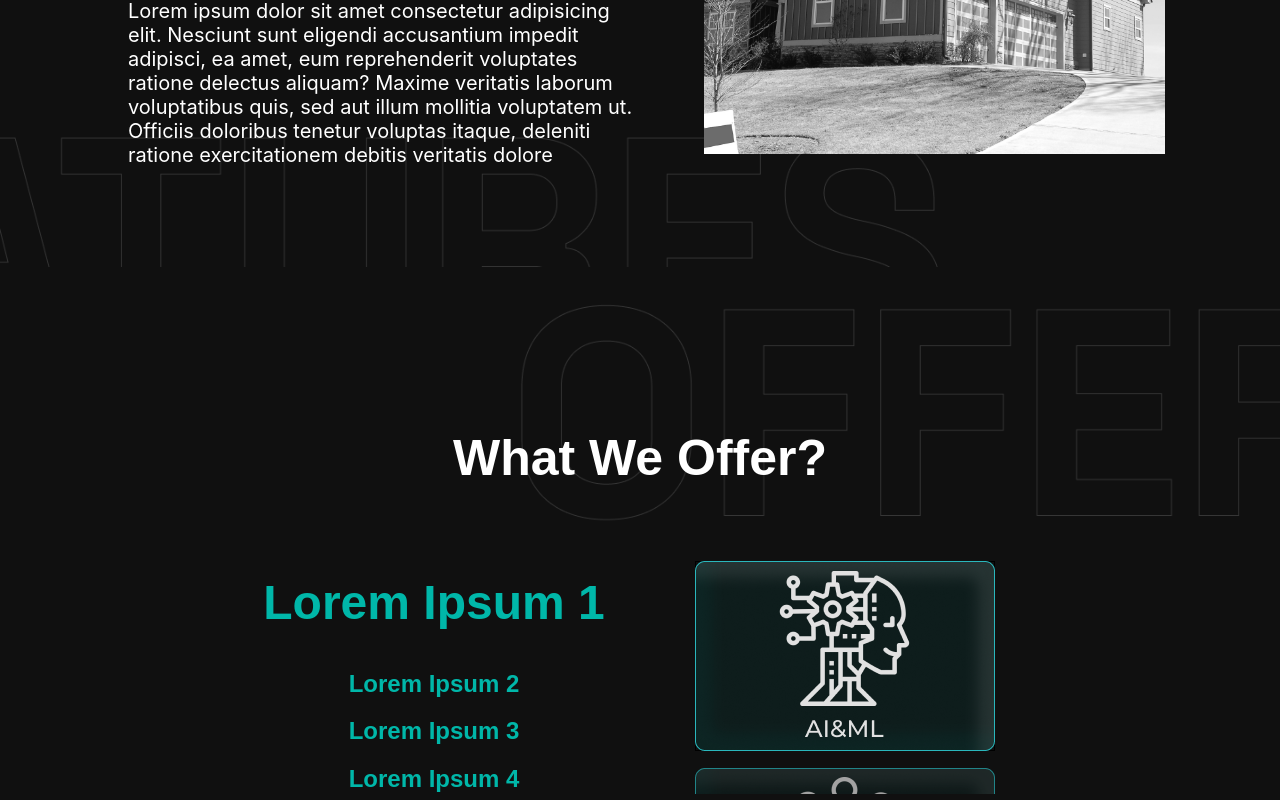
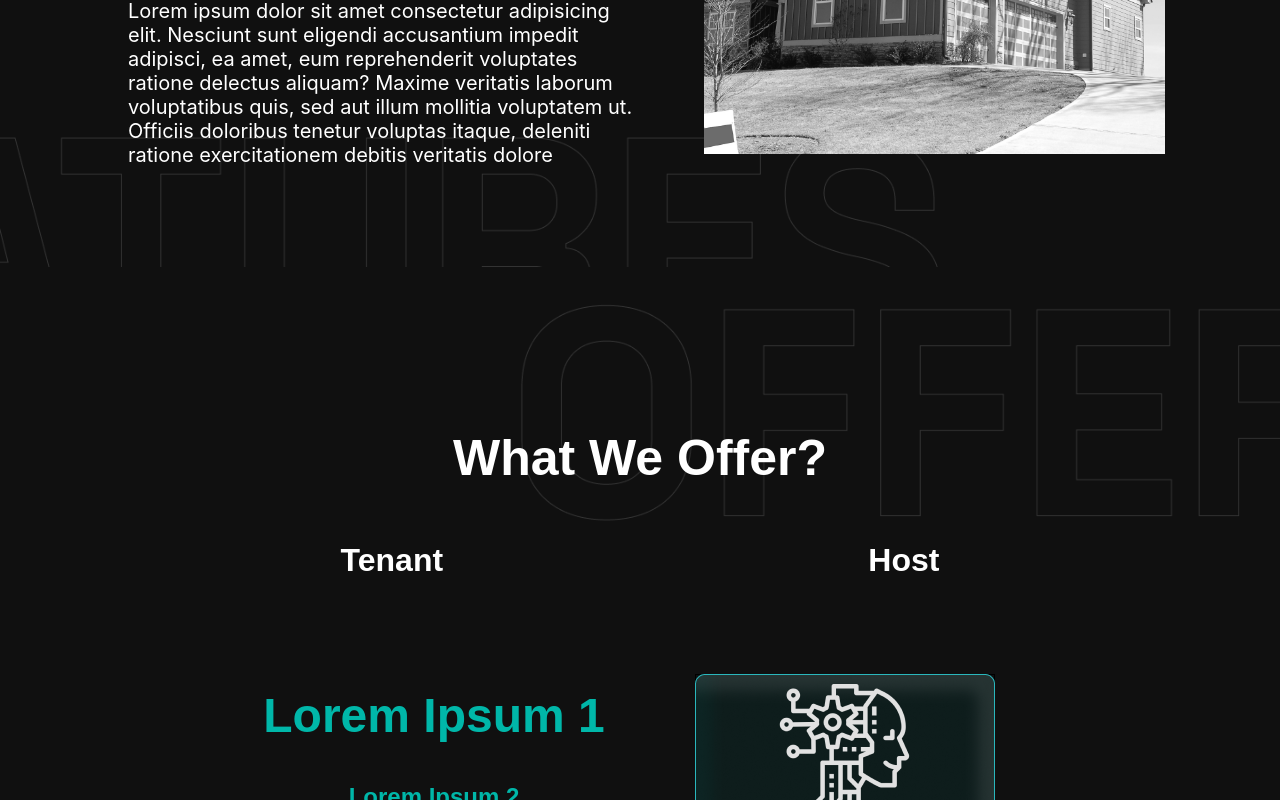
Before and after one commit to eekshitchawla/rectr, a React (Create React App) app: page / in a window 1280 px wide. Shown: the part 1436-2236 px from the top of the page. Built offline with nearby package versions, Linux system fonts and the light colour scheme.

Commit message:
tenant and host added in why us

```diff
--- a/src/App.css
+++ b/src/App.css
@@ -5,7 +5,6 @@
   flex-wrap: wrap;
   align-items: center;
   justify-content: center;
-  font-size: 2vh;
 }
 
 #headingContainer {
@@ -24,6 +23,7 @@
 }
 
 #content{
+  font-size: 15px;
   text-align: justify;
 }
 
--- a/src/Home.js
+++ b/src/Home.js
@@ -19,7 +19,10 @@ const Home = () => {
       <div id="headingContainer">
         <div id="heading"><h1 id="headingH1">WELCOME TO RECTR.IN</h1></div>
         <div id="content">
-          Lorem ipsum dolor sit amet consectetur adipisicing elit. Laboriosam modi accusamus soluta sit unde aperiam ipsa suscipit, aspernatur cumque, alias hic ratione, repellat illo voluptate ipsum asperiores voluptas! Error laborum assumenda nulla totam beatae vel praesentium? Totam perferendis tempora voluptas eaque quaerat quas in et rem blanditiis facilis? Rem, incidunt.
+          Lorem ipsum dolor sit amet consectetur adipisicing elit. Laboriosam modi accusamus soluta
+          sit unde aperiam ipsa suscipit, aspernatur cumque, alias hic ratione, repellat illo voluptate
+          ipsum asperiores voluptas! Error laborum assumenda nulla totam beatae vel praesentium? Totam
+          perferendis tempora voluptas eaque quaerat quas in et rem blanditiis facilis? Rem, incidunt.
         </div>
       </div>
       <div id='imgContainer'>
--- a/src/screens/WhyUs/WhyUs.css
+++ b/src/screens/WhyUs/WhyUs.css
@@ -51,6 +51,7 @@ h2.enlarged {
     overflow-y: scroll;
     scroll-snap-type: y mandatory;
     padding: 0 7vh 0 ;
+    scroll-behavior: smooth;
 }
 
 #scrollContainer::-webkit-scrollbar {
@@ -106,3 +107,10 @@ h2.enlarged {
 #imgId{
     margin: 1vh 0;
 }
+#tenantNhost h1.activePerson {
+    border-bottom: 3px solid #00B7A9;
+  }
+
+  #headingTNH{
+    color: white;
+  }
--- a/src/screens/WhyUs/WhyUs.js
+++ b/src/screens/WhyUs/WhyUs.js
@@ -1,10 +1,12 @@
 import React, { useState, useRef } from "react";
 import imgUs from '../../assets/aiml.png';
 import imgUs2 from '../../assets/bigData.png';
-import '../WhyUs/WhyUs.css';
+import './WhyUs.css';
 
 const WhyUs = () => {
-    const data = [
+
+
+    const tenantData = [
         {
             id: 1,
             key: 1,
@@ -34,8 +36,40 @@ const WhyUs = () => {
             img: imgUs2
         }
     ];
+    const hostData = [
+        {
+            id: 1,
+            key: 1,
+            title: "Lorem Ipsum 5",
+            text: "Lorem ipsum dolor sit amet consectetur adipisicing elit. Accusamus consequatur reiciendis voluptates, aperiam repellat perferendis qui quidem ipsa rem tempore, eius eos, eligendi saepe? Ipsa illum dicta ipsum officiis numquam.",
+            img: imgUs
+        },
+        {
+            id: 2,
+            key: 2,
+            title: "Lorem Ipsum 6",
+            text: "Lorem ipsum dolor sit amet consectetur adipisicing elit. Accusamus consequatur reiciendis voluptates, aperiam repellat perferendis qui quidem ipsa rem tempore, eius eos, eligendi saepe? Ipsa illum dicta ipsum officiis numquam.",
+            img: imgUs2
+        },
+        {
+            id: 3,
+            key: 3,
+            title: "Lorem Ipsum 7",
+            text: "Lorem ipsum dolor sit amet consectetur adipisicing elit. Accusamus consequatur reiciendis voluptates, aperiam repellat perferendis qui quidem ipsa rem tempore, eius eos, eligendi saepe? Ipsa illum dicta ipsum officiis numquam.",
+            img: imgUs
+        },
+        {
+            id: 4,
+            key: 4,
+            title: "Lorem Ipsum 8",
+            text: "Lorem ipsum dolor sit amet consectetur adipisicing elit. Accusamus consequatur reiciendis voluptates, aperiam repellat perferendis qui quidem ipsa rem tempore, eius eos, eligendi saepe? Ipsa illum dicta ipsum officiis numquam.",
+            img: imgUs2
+        }
+    ];
+
 
     const [toggle, setToggle] = useState(1);
+    const [data, setData] = useState(tenantData);
     const scrollContainerRef = useRef(null);
 
     const handleTextClick = (id) => {
@@ -43,19 +77,29 @@ const WhyUs = () => {
         const imageIndex = id - 1;
         scrollContainerRef.current.scrollTo({
             top: imageIndex * scrollContainerRef.current.offsetHeight,
-            behavior: "smooth"
+            behavior: 'smooth'
         });
     };
 
-
+    const handleData = (data) => {
+        setData(data);
+        setToggle(1);
+        scrollContainerRef.current.scrollTo({
+            top: 0,
+            behavior: 'smooth'
+        });
+    };
 
     return (
         <div id="whyUsPage">
             <h1 id="mainHead">What We Offer?</h1>
+            <div id="tenantNhost" style={{ display: "flex", justifyContent: 'space-around' }}>
+                <h1 id="headingTNH" onClick={() => handleData(tenantData)} className={data === tenantData ? "activePerson" : ""}>Tenant</h1>
+                <h1 id="headingTNH" onClick={() => handleData(hostData)} className={data === hostData ? "activePerson" : ""}>Host</h1>
+            </div>
             <div id="bodyWhy">
                 <span id="lhs">
                     <div id="titleContainer">
-
                         {data.map(({ title, key }) => (
                             <h2
                                 key={key}
```
